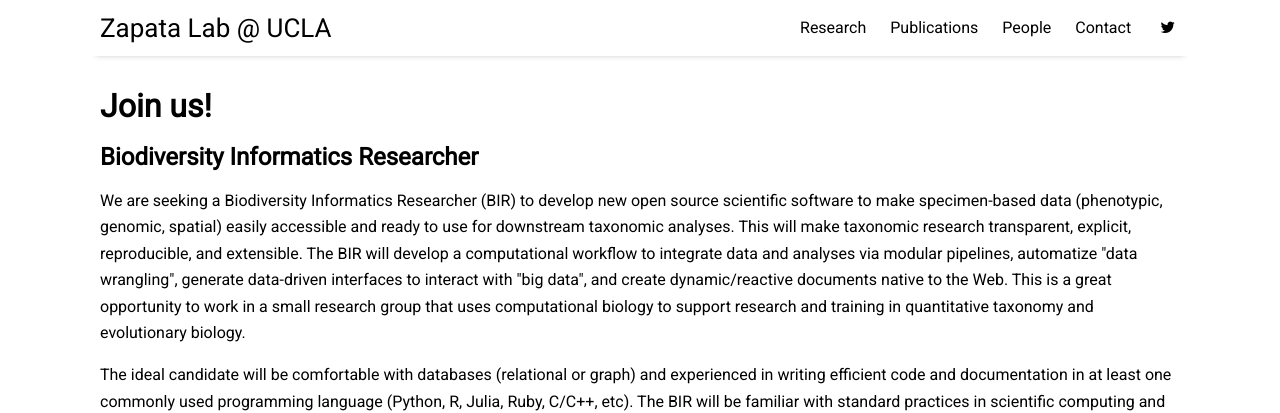
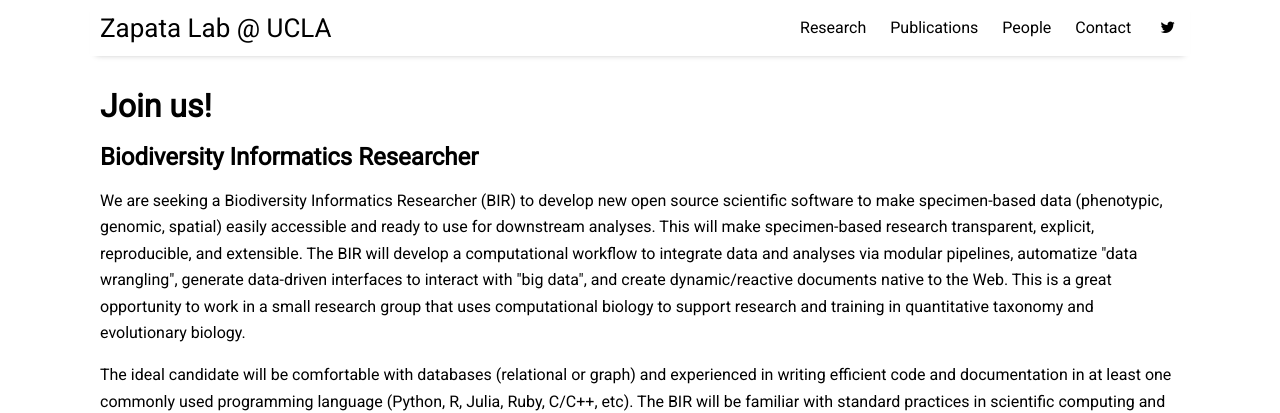
Before and after one commit to zapataf/zapataf.github.io, a Jekyll site: the page built from join.html, in a window 1280 px wide and 900 px high. Shown: the top 413 px of the window. Built offline with Jekyll 4.4.1, drawn with Linux system fonts in a browser that asks for light colours; nearby versions of some CDN libraries; comment, search, counter and statistics services are not loaded.

Commit message:
minor updates

```diff
--- a/join.html
+++ b/join.html
@@ -9,7 +9,7 @@ permalink: join.html
 
 <h2>Biodiversity Informatics Researcher</h2>
 
-<p>We are seeking a Biodiversity Informatics Researcher (BIR) to develop new open source scientific software to make specimen-based data (phenotypic, genomic, spatial) easily accessible and ready to use for downstream taxonomic analyses. This will make taxonomic research transparent, explicit, reproducible, and extensible. The BIR will develop a computational workflow to integrate data and analyses via modular pipelines, automatize "data wrangling", generate data-driven interfaces to interact with "big data", and create dynamic/reactive documents native to the Web. This is a great opportunity to work in a small research group that uses computational biology to support research and training in quantitative taxonomy and evolutionary biology.</p>
+<p>We are seeking a Biodiversity Informatics Researcher (BIR) to develop new open source scientific software to make specimen-based data (phenotypic, genomic, spatial) easily accessible and ready to use for downstream analyses. This will make specimen-based research transparent, explicit, reproducible, and extensible. The BIR will develop a computational workflow to integrate data and analyses via modular pipelines, automatize "data wrangling", generate data-driven interfaces to interact with "big data", and create dynamic/reactive documents native to the Web. This is a great opportunity to work in a small research group that uses computational biology to support research and training in quantitative taxonomy and evolutionary biology.</p>
 <p>The ideal candidate will be comfortable with databases (relational or graph) and experienced in writing efficient code and documentation in at least one commonly used programming language (Python, R, Julia, Ruby, C/C++, etc). The BIR will be familiar with standard practices in scientific computing and software engineering including version control, continuous integration, test-driven development, and a focus on minimum viable products.</p>
 
 <p>The BIR will be part of a research group in the Department of Ecology & Evolutionary Biology at the University of California, Los Angeles. The BIR will work and report to the principal investigator and other team members, participate in the organization and management of data sets, and ensure the integrity of complex data sets.</p>
```
